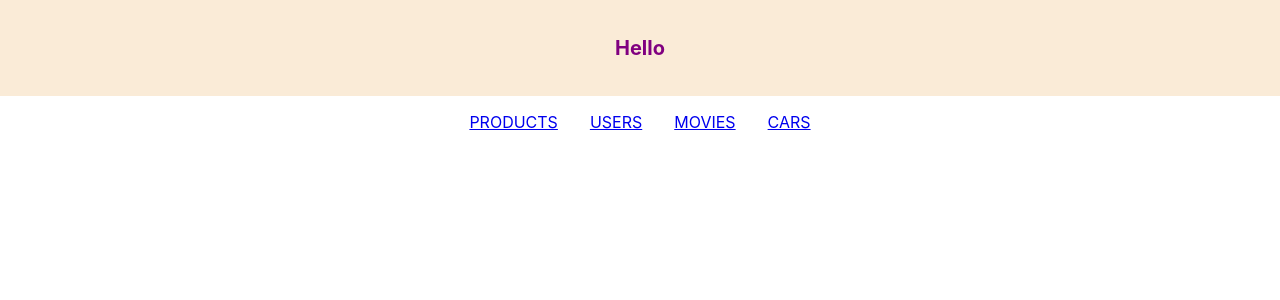
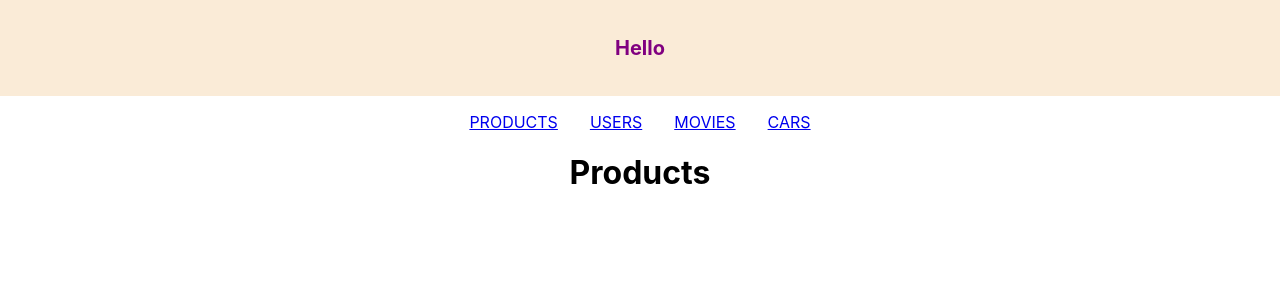
Before and after one commit to NickBansal/jessie-react, a React (Create React App) app: page /products in a window 1280 px wide. Shown: the top 300 px of the page. Built offline with nearby package versions, Linux system fonts and the light colour scheme.

Commit message:
Initial branch commit

```diff
--- a/src/App.tsx
+++ b/src/App.tsx
@@ -1,6 +1,7 @@
 import React from "react";
-import { BrowserRouter as Router } from "react-router-dom";
+import { Route,Routes } from "react-router-dom";
 
+import { Products } from "components/products/products";
 import { SiteLinks } from "components/site-links/site-links";
 
 import { Header } from "./components/header/header";
@@ -9,12 +10,13 @@ import "./App.css";
 
 function App() {
   return (
-    <Router>
-      <div className="App">
-        <Header />
-        <SiteLinks />
-      </div>
-    </Router>
+    <div className="App">
+      <Header />
+      <SiteLinks />
+      <Routes>
+        <Route path="/products" element={<Products />}></Route>
+      </Routes>
+    </div>
   );
 }
 
--- a/src/index.jsx
+++ b/src/index.tsx
@@ -5,12 +5,15 @@ import App from "./App";
 import reportWebVitals from "./reportWebVitals";
 
 import "./index.css";
+import { BrowserRouter } from "react-router-dom";
 
-const root = ReactDOM.createRoot(document.getElementById("root"));
+const root = ReactDOM.createRoot(document.getElementById("root") as any);
 
 root.render(
   <React.StrictMode>
-    <App />
+    <BrowserRouter>
+      <App />
+    </BrowserRouter>
   </React.StrictMode>
 );
 
```
